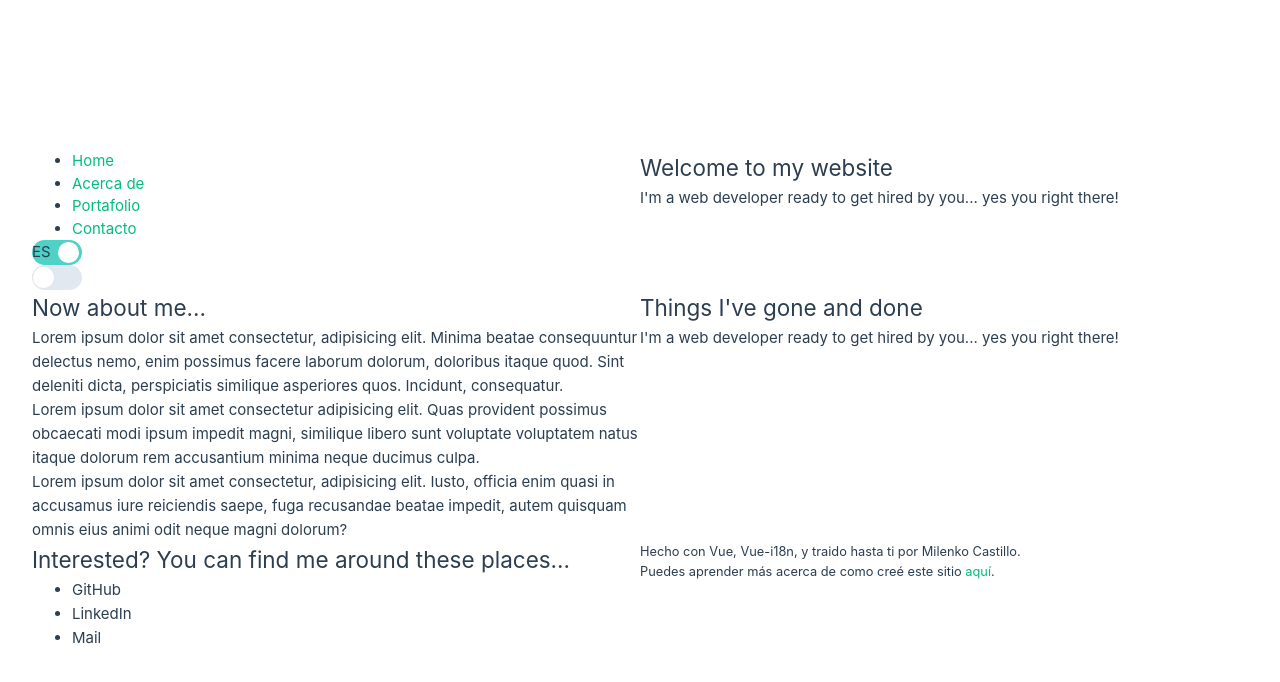
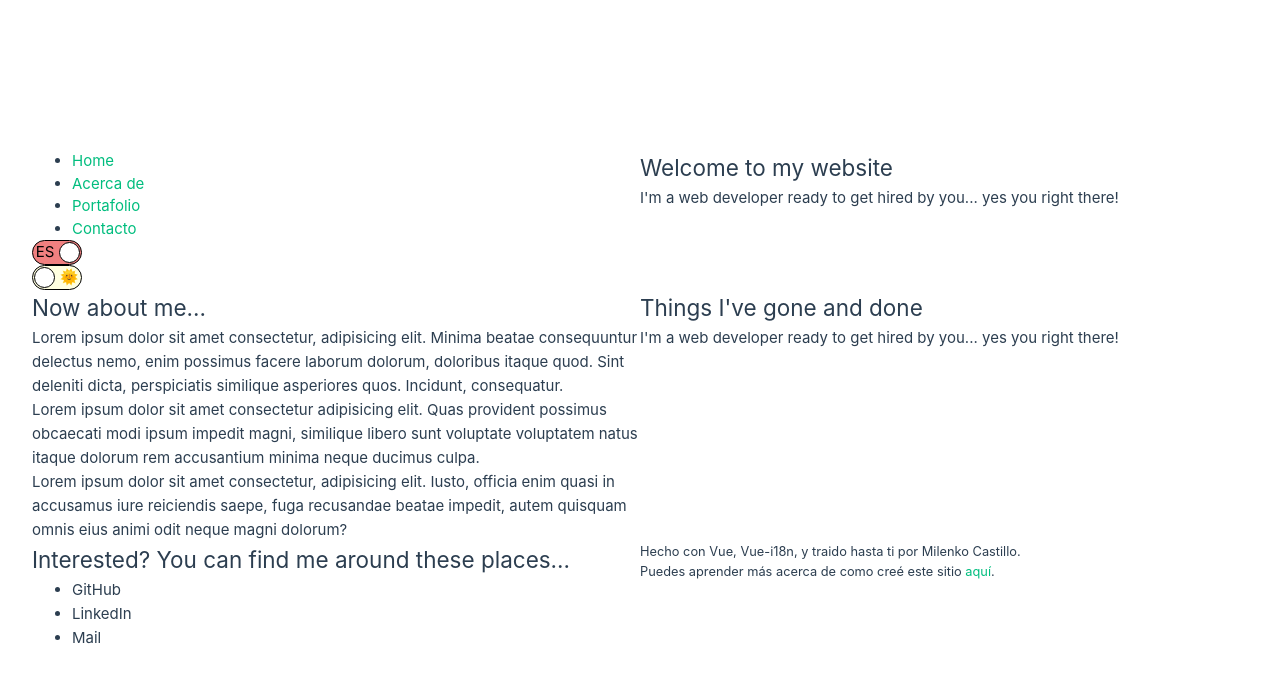
Before and after one commit to stixbunny/portfolio, a Vue app: page / in a window 1280 px wide. Shown: the top 682 px of the page. Built offline with nearby package versions, Linux system fonts and the light colour scheme.

Commit message:
switch with background color, proper text props

```diff
--- a/src/assets/main.css
+++ b/src/assets/main.css
@@ -1,4 +1,8 @@
 @import './base.css';
+
+:root{
+  --switch-container-width: 50px;
+}
 
 #app {
   max-width: 1280px;
--- a/src/components/LanguageSwitch.vue
+++ b/src/components/LanguageSwitch.vue
@@ -27,6 +27,8 @@ watch(isSpanish, async (newState) => {
     :off-text="offText"
     :default-state="isSpanish"
     @clicked="switchState"
+    on-color="lightcoral"
+    off-color="lightblue"
   />
 </template>
 
--- a/src/components/ModeSwitch.vue
+++ b/src/components/ModeSwitch.vue
@@ -13,12 +13,24 @@ const props = defineProps({
     type: Boolean,
     default: true,
   },
+  onColor: {
+    type: String,
+    default: '#4fd1c5',
+  },
+  offColor: {
+    type: String,
+    default: '#e2e8f0',
+  }
 });
 
 const state = ref(props.defaultState);
 
-const switchText = computed(() => {
-  return state.value ? props.onText : props.offText;
+const onSpanText = computed(() => {
+  return state.value ? props.onText : '';
+});
+
+const offSpanText = computed(() => {
+  return state.value ? '' : props.offText;
 });
 
 const emits = defineEmits(['clicked']);
@@ -30,22 +42,26 @@ function switchValue() {
 
 console.log(`on text = ${props.onText}`);
 console.log(`off text = ${props.offText}`);
-
 </script>
 
 <template>
   <label class="container">
     <input type="checkbox" class="input" @change="switchValue" :checked="state" />
-    <span class="switch"><span>{{ switchText }}</span></span>
+    <span class="switch">
+      <span class="on-text">{{ onSpanText }}</span>
+      <span class="off-text">{{ offSpanText }}</span>
+    </span>
   </label>
 </template>
 
 <style scoped>
+/* Container styles */
 .container {
-  cursor: pointer;
   display: flex;
-  align-items: center;
+  width: var(--switch-container-width);
+  color: black;
 }
+/* Hidden input checkbox */
 .input {
   position: absolute;
   width: 1px;
@@ -57,19 +73,24 @@ console.log(`off text = ${props.offText}`);
   white-space: nowrap;
   border-width: 0;
 }
+/* Switch background */
 .switch {
-  --switch-container-width: 50px;
+  cursor: pointer;
   --switch-size: calc(var(--switch-container-width) / 2);
-  display: flex;
+  display: grid;
+  grid-template-columns: 1fr 1fr;
   align-items: center;
+  justify-items: center;
   position: relative;
   height: var(--switch-size);
   flex-basis: var(--switch-container-width);
   /* Make the container element rounded */
   border-radius: var(--switch-size);
-  background-color: #e2e8f0;
+  background-color: v-bind("props.offColor");
   transition: background-color 0.25s ease-in-out;
+  border: 1px solid black;
 }
+/* Switch circle */
 .switch::before {
   content: '';
   position: absolute;
@@ -81,14 +102,17 @@ console.log(`off text = ${props.offText}`);
   border-radius: 9999px;
   background-color: white;
   transition: transform 0.375s ease-in-out;
+  border: 1px solid black;
 }
+/* Switch when checked */
 .input:checked + .switch {
   /* Teal background */
-  background-color: #4fd1c5;
+  background-color: v-bind("props.onColor");
+  justify-content: left;
 }
-
+/* Switch circle when checked */
 .input:checked + .switch::before {
-  border-color: #4fd1c5;
+  /* border-color: v-bind("props.onColor"); */
   /* Move the inner circle to the right */
   transform: translateX(calc(var(--switch-container-width) - var(--switch-size)));
 }
--- a/src/components/NightModeSwitch.vue
+++ b/src/components/NightModeSwitch.vue
@@ -24,6 +24,8 @@ function switchState() {
     :off-text="offText"
     :default-state="nightMode"
     @clicked="switchState"
+    on-color="lightblue"
+    off-color="lightyellow"
   />
 </template>
 
```
